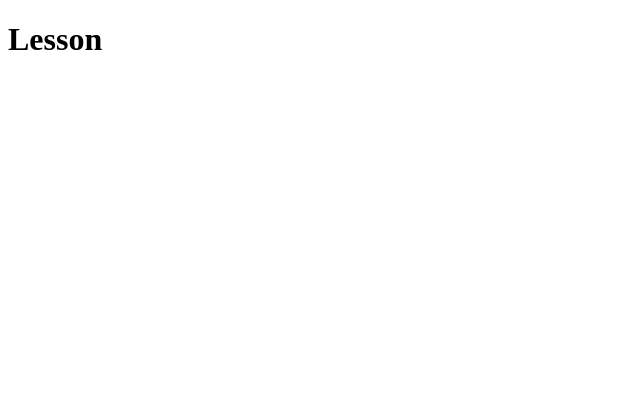
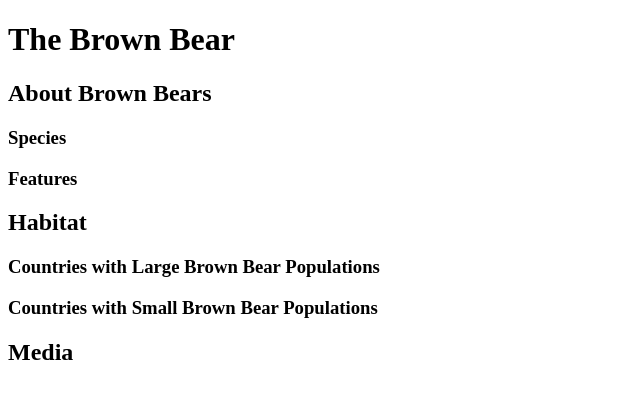
Before and after one commit to an-les-son/codecademy-html, a plain HTML site: page index.html in a window 1280 px wide. Shown: the whole page, without its empty margins (0-640 px from the left). Drawn offline with Linux system fonts and the light colour scheme.

Commit message:
update html headings

```diff
--- a/index.html
+++ b/index.html
@@ -7,6 +7,13 @@
     <title>html</title>
 </head>
 <body>
-    <h1>Lesson</h1>
+    <h1>The Brown Bear</h1>
+    <h2>About Brown Bears</h2>
+    <h3>Species</h3>
+    <h3>Features</h3>
+    <h2>Habitat</h2>
+    <h3>Countries with Large Brown Bear Populations</h3>
+    <h3>Countries with Small Brown Bear Populations</h3>
+    <h2>Media</h2>
 </body>
 </html>
```
